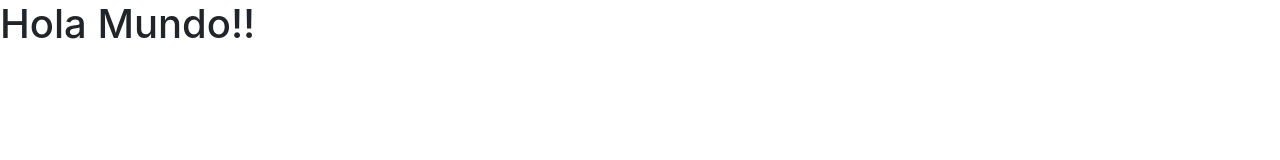
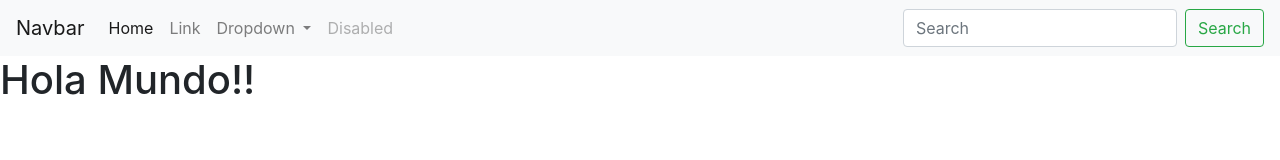
Before and after one commit to garlop/garlop.github.io, a website: page index.html in a window 1280 px wide. Drawn offline with nearby package versions, Linux system fonts and the light colour scheme.

Commit message:
testing navbar on personal website

```diff
--- a/index.html
+++ b/index.html
@@ -5,6 +5,45 @@
         <title>Luis Garnica Software Developer</title>
     </head>
     <body>
+            <nav class="navbar navbar-expand-lg navbar-light bg-light">
+                    <a class="navbar-brand" href="#">Navbar</a>
+                    <button class="navbar-toggler" type="button" data-toggle="collapse" data-target="#navbarSupportedContent" aria-controls="navbarSupportedContent" aria-expanded="false" aria-label="Toggle navigation">
+                      <span class="navbar-toggler-icon"></span>
+                    </button>
+
+                    <div class="collapse navbar-collapse" id="navbarSupportedContent">
+                      <ul class="navbar-nav mr-auto">
+                        <li class="nav-item active">
+                          <a class="nav-link" href="#">Home <span class="sr-only">(current)</span></a>
+                        </li>
+                        <li class="nav-item">
+                          <a class="nav-link" href="#">Link</a>
+                        </li>
+                        <li class="nav-item dropdown">
+                          <a class="nav-link dropdown-toggle" href="#" id="navbarDropdown" role="button" data-toggle="dropdown" aria-haspopup="true" aria-expanded="false">
+                            Dropdown
+                          </a>
+                          <div class="dropdown-menu" aria-labelledby="navbarDropdown">
+                            <a class="dropdown-item" href="#">Action</a>
+                            <a class="dropdown-item" href="#">Another action</a>
+                            <div class="dropdown-divider"></div>
+                            <a class="dropdown-item" href="#">Something else here</a>
+                          </div>
+                        </li>
+                        <li class="nav-item">
+                          <a class="nav-link disabled" href="#" tabindex="-1" aria-disabled="true">Disabled</a>
+                        </li>
+                      </ul>
+                      <form class="form-inline my-2 my-lg-0">
+                        <input class="form-control mr-sm-2" type="search" placeholder="Search" aria-label="Search">
+                        <button class="btn btn-outline-success my-2 my-sm-0" type="submit">Search</button>
+                      </form>
+                    </div>
+                  </nav>
         <h1>Hola Mundo!!</h1>
+
+        <script src="node_modules/jquery/dist/jquery.slim.min.js"></script>
+        <script src="node_modules/popper.js/dist/umd/popper.min.js"></script>
+        <script src="node_modules/bootstrap/dist/js/bootstrap.min.js"></script>
     </body>
 </html>
--- a/package.json
+++ b/package.json
@@ -19,6 +19,7 @@
   "dependencies": {
     "bootstrap": "^4.3.1",
     "jquery": "^3.4.1",
-    "popper": "^1.0.1"
+    "popper": "^1.0.1",
+    "popper.js": "^1.15.0"
   }
 }
```
Also changed, not shown: 1 other file.
